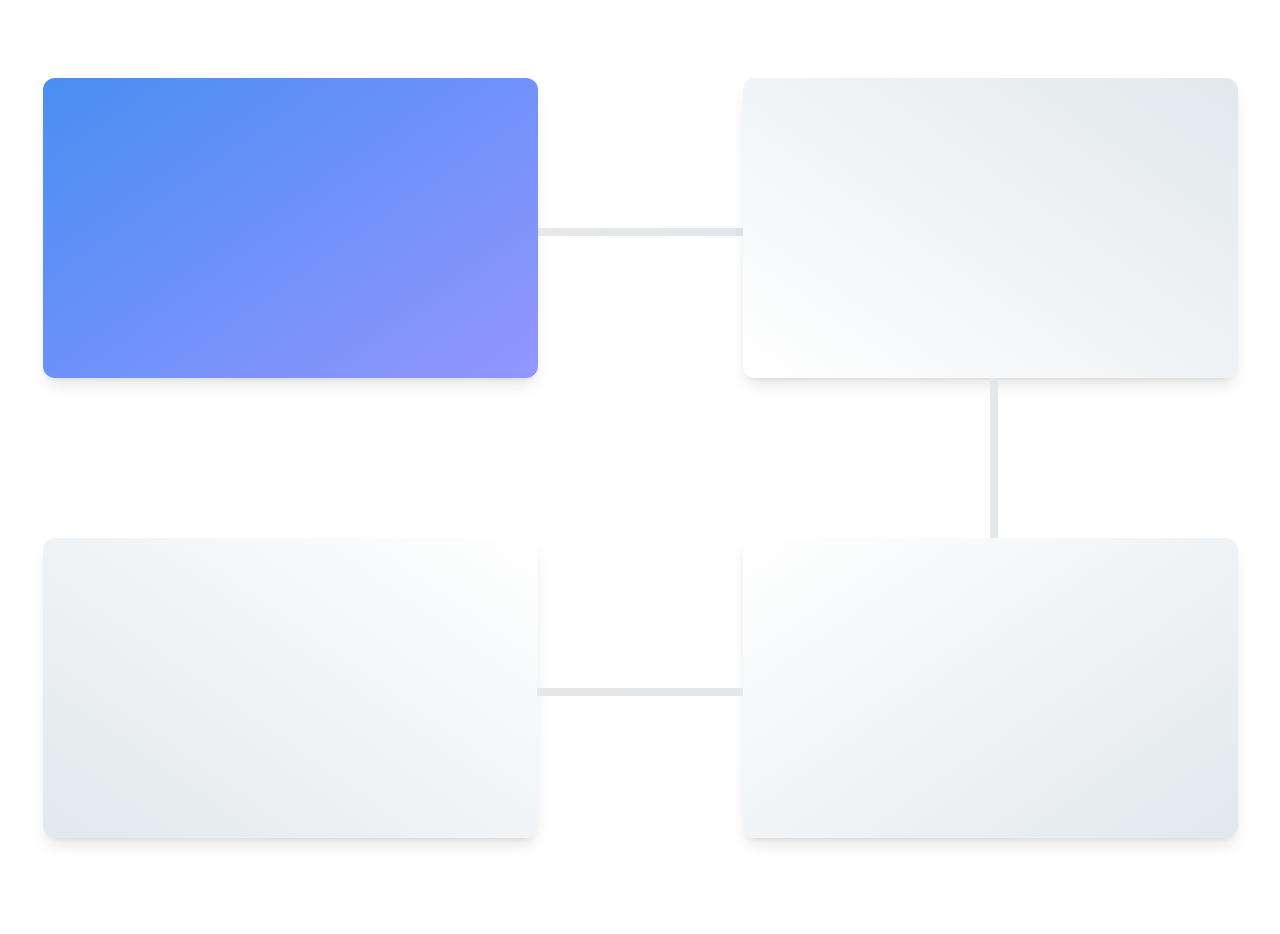
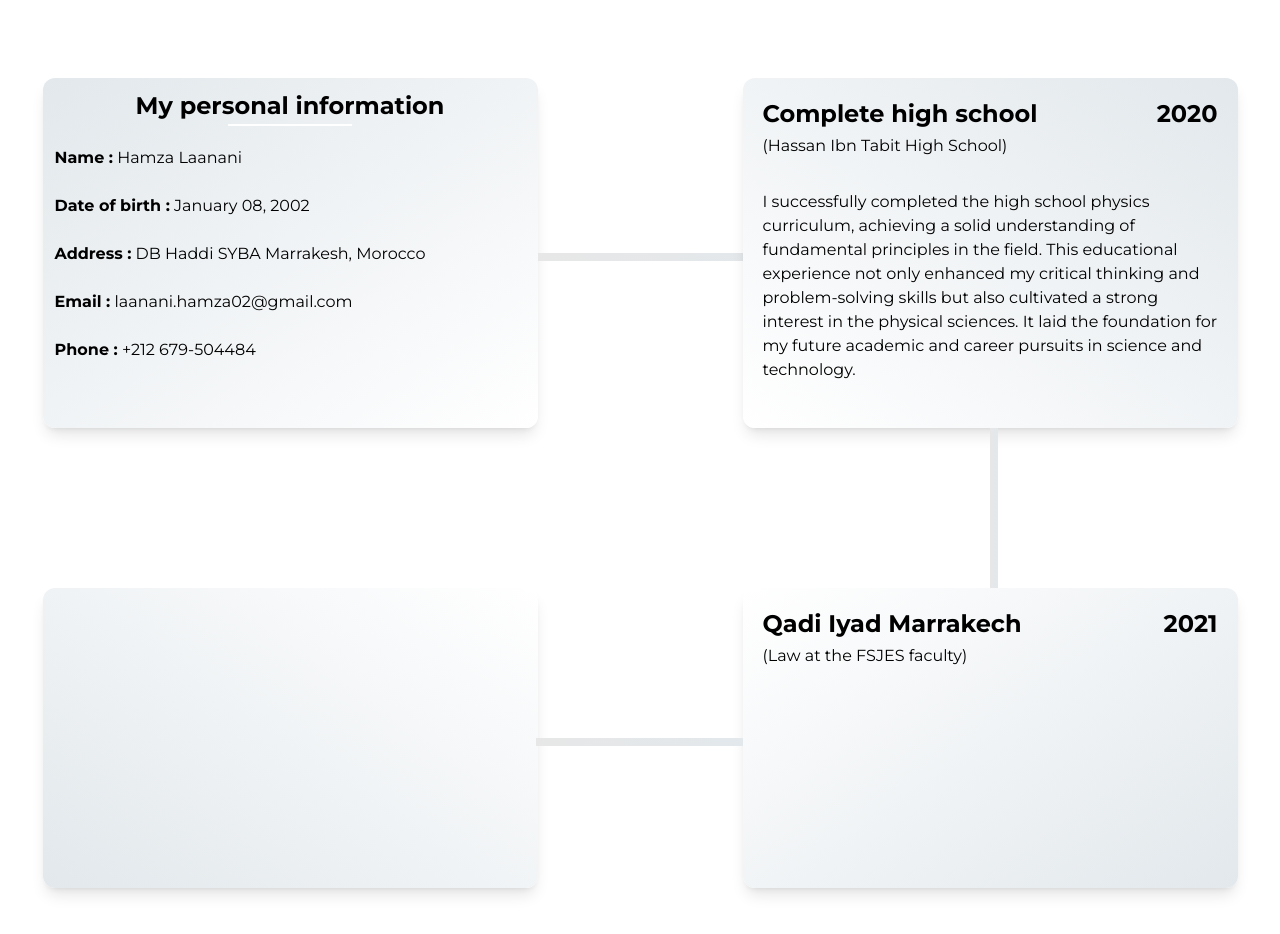
Before and after one commit to laananihamza/Portfilio, a React (Vite) app: page / in a window 1280 px wide. Shown: the part 900-1834 px from the top of the page. Before the commit the page ends 1794 px from the top, so only its background shows below. Built offline with nearby package versions, Linux system fonts and the light colour scheme.

Commit message:
edit about section

```diff
--- a/src/App.jsx
+++ b/src/App.jsx
@@ -33,7 +33,7 @@ function App() {
 
   return (
     <>
-    <div className={`scroll-to-top fixed duration-300  hover:scale-150 cursor-pointer ${toTop ? 'bottom-5 delay-0' :  '-bottom-20 delay-500'}  right-5 border-2 border-blue-500 rounded-full py-1.5 px-3 text-blueHover`} onClick={scrollToTop}><FontAwesomeIcon icon={faArrowUp} className={` duration-500 ${toTop ? 'rotate-0' : 'rotate-180' }`} /></div>
+    <div className={`scroll-to-top fixed duration-300 z-[999] hover:scale-150 cursor-pointer ${toTop ? 'bottom-5 delay-0' :  '-bottom-20 delay-500'}  right-5 border-2 border-blue-500 rounded-full py-1.5 px-3 text-blueHover`} onClick={scrollToTop}><FontAwesomeIcon icon={faArrowUp} className={` duration-500 ${toTop ? 'rotate-0' : 'rotate-180' }`} /></div>
     {/* <div className={`scroll-to-top fixed duration-[1s] hover:scale-150 cursor-pointer ${toTop ? 'bottom-5' :  '-bottom-20 down'}  right-5 border-2 border-blue-500 rounded-full py-1.5 px-3 text-blueHover`} onClick={scrollToTop}><FontAwesomeIcon icon={faArrowUp} /></div> */}
       <Header activeSection={section} />
       <HomeSection />
--- a/src/app.css
+++ b/src/app.css
@@ -85,7 +85,11 @@ div#about {
 
 .empty-box.about-me.a1.stop::before {
     transition-duration: .3s;
-    transition-delay: 3.3s;
+    transition-delay: 1s;
+}
+
+.empty-box.about-me.a1.stop p {
+    transition-delay: 1.2s;
 }
 
 .empty-box.about-me.a2::before {
@@ -95,7 +99,7 @@ div#about {
 
 .empty-box.about-me.a2.stop::before {
     transition-duration: .3s;
-    transition-delay: 2.2s;
+    transition-delay: .7s;
 }
 
 .empty-box.about-me.a3::before {
@@ -105,12 +109,12 @@ div#about {
 
 .empty-box.about-me.a3.stop::before {
     transition-duration: .3s;
-    transition-delay: 1.2s;
+    transition-delay: .5s;
 }
 
 .empty-box.about-me.a4::before {
     transition-duration: .3s;
-    transition-delay: 3.3s;
+    transition-delay: 3.7s;
 }
 
 .empty-box.about-me.a4.stop::before {
@@ -119,7 +123,7 @@ div#about {
 }
 
 
-.empty-box.about-me span::before {
+.empty-box.about-me>span::before {
     content: '';
     position: absolute;
     top: 0;
@@ -128,50 +132,49 @@ div#about {
     width: 0%;
     height: 100%;
     transition-duration: 1s;
-    border-radius: 12px;
     background-image: linear-gradient(145deg, var(--blueHover), var(--lightBlueHover));
 }
 
-.empty-box.about-me.a1 span::before {
+.empty-box.about-me.a1>span::before {
     left: -2px;
 }
 
-.empty-box.about-me.a2 span::before {
+.empty-box.about-me.a2>span::before {
     width: 100%;
     height: 0%;
     top: -2px;
 }
 
 
-.empty-box.about-me.a1.start span::before {
+.empty-box.about-me.a1.start>span::before {
     transition-delay: 0.4s;
 }
 
-.empty-box.about-me.a1.stop span::before {
+.empty-box.about-me.a1.stop>span::before {
+    transition-delay: .8s;
+}
+
+.empty-box.about-me.a2.start>span::before {
+    transition-delay: 1.5s;
+}
+
+.empty-box.about-me.a2.stop>span::before {
+    transition-delay: .5s;
+}
+
+.empty-box.about-me.a3.start>span::before {
+    transition-delay: 2.7s;
+}
+
+.empty-box.about-me.a3.stop>span::before {
+    transition-delay: .3s;
+}
+
+.empty-box.about-me.a4>span::before {
     transition-delay: 3.3s;
 }
 
-.empty-box.about-me.a2.start span::before {
-    transition-delay: 2.5s;
-}
-
-.empty-box.about-me.a2.stop span::before {
-    transition-delay: 2.2s;
-}
-
-.empty-box.about-me.a3.start span::before {
-    transition-delay: 4.7s;
-}
-
-.empty-box.about-me.a3.stop span::before {
-    transition-delay: 1.2s;
-}
-
-.empty-box.about-me.a4 span::before {
-    transition-delay: 3.3s;
-}
-
-.empty-box.about-me.a4.stop span::before {
+.empty-box.about-me.a4.stop>span::before {
     transition-delay: .1s;
 }
 
@@ -180,15 +183,15 @@ div#about {
     background-image: linear-gradient(10deg, var(--lightBlueHover), var(--blueHover));
 }
 
-.empty-box.about-me.a1.start span::before {
+.empty-box.about-me.a1.start>span::before {
     width: 100%;
 }
 
-.empty-box.about-me.a2.start span::before {
+.empty-box.about-me.a2.start>span::before {
     height: 100%;
 }
 
-.empty-box.about-me.a3.start span::before {
+.empty-box.about-me.a3.start>span::before {
     width: 100%;
 }
 
@@ -245,22 +248,48 @@ div#about {
     background-image: linear-gradient(90deg, var(--gr-left-gray), #e7e7e7);
 } */
 
-.empty-box.about-me.a1 span,
-.empty-box.about-me.a2 span {
+.empty-box.about-me.a1>span,
+.empty-box.about-me.a2>span {
     background-image: linear-gradient(90deg, #e7e7e7, var(--gr-left-gray));
 }
 
-.empty-box.about-me.a3 span {
+.empty-box.about-me.a3>span {
     background-image: linear-gradient(-90deg, #e7e7e7, var(--gr-left-gray));
 }
 
 @media (max-width : 768px) {
-    .empty-box.about-me.a1::after {
-        left: 50%;
-        top: 100%;
-        transform: translateX(-50%);
-        height: 80%;
-        width: 10px;
+    .empty-box.about-me.a1>span {
+        left: 50% !important;
+        top: 100% !important;
+        transform: translateX(-50%) !important;
+        height: 80% !important;
+        width: 8px !important;
+    }
+
+    .empty-box.about-me.a1>span::before {
+        height: 0% !important;
+        width: 8px !important;
+    }
+
+    .empty-box.about-me.a1.start>span::before {
+        height: 100% !important;
+    }
+
+    .empty-box.about-me.a3>span {
+        left: 50% !important;
+        top: -30% !important;
+        transform: translateX(-50%) rotate(180deg) !important;
+        height: 80% !important;
+        width: 8px !important;
+    }
+
+    .empty-box.about-me.a3>span::before {
+        height: 0% !important;
+        width: 10px !important;
+    }
+
+    .empty-box.about-me.a3.start>span::before {
+        height: 100% !important;
     }
 }
 
--- a/src/components/aboutSection.jsx
+++ b/src/components/aboutSection.jsx
@@ -16,15 +16,32 @@ function AboutSection() {
                 <p className="text-4xl w-full md:text-6xl -z-10 font-medium uppercase absolute top-4 left-1/2 -translate-x-1/2 text-gray-200">About Me</p>
             </div>
             <div className="content mt-28 grid grid-cols-1 justify-items-center gap-y-32 md:grid-cols-2 md:gap-28 lg:gap-32 xl:gap-40 2xl:gap-52">
-                <div className={`empty-box ${isAbout ? "start" : "stop"} about-me duration-200 a1 relative z-[3] w-11/12  shadow-lg rounded-xl min-h-[300px]`}>
+                <div className={`empty-box ${isAbout ? "start" : "stop"} about-me duration-200 a1 relative z-[3] w-11/12  shadow-lg rounded-xl min-h-[350px]`}>
                     <span className={`absolute -z-[6] inline-block w-8/12 h-2 top-1/2 left-full`}></span>
+                    <p className={`title relative delay-100 duration-200 text-2xl text-center font-bold before:absolute before:bottom-2 before:left-1/2 before:-translate-x-1/2 before:bg-white  before:duration-200 before:w-3/12 before:h-0.5 p-3 ${isAbout ? "text-white" : "text-black"}`}>My personal information</p>
+                    <p className={`title duration-200 delay-100 p-3 ${isAbout ? "text-white" : "text-black"}`}><span className="font-bold">Name :</span> Hamza Laanani</p>
+                    <p className={`title duration-200 delay-100 p-3 ${isAbout ? "text-white" : "text-black"}`}><span className="font-bold">Date of birth :</span> January 08, 2002</p>
+                    <p className={`title duration-200 delay-100 p-3 ${isAbout ? "text-white" : "text-black"}`}><span className="font-bold">Address :</span> DB Haddi SYBA Marrakesh, Morocco</p>
+                    <p className={`title duration-200 delay-100 p-3 ${isAbout ? "text-white" : "text-black"}`}><span className="font-bold">Email :</span> <a href="mailto:laanani.hamza02@gmail.com">laanani.hamza02@gmail.com</a></p>
+                    <p className={`title duration-200 delay-100 p-3 ${isAbout ? "text-white" : "text-black"}`}><span className="font-bold">Phone :</span> <a href="tel:+212679504484">+212 679-504484</a></p>
                 </div>
                 <div className={`empty-box ${isAbout ? "start" : "stop"} about-me duration-300 delay-1000 a2 relative z-[3] w-11/12  shadow-lg rounded-xl min-h-[300px]`}>
+                <p className={`title relative duration-200 delay-1000 text-2xl font-bold px-5 pt-5 pb-1 ${isAbout ? "text-white" : "text-black"} flex justify-between`}> <span>Complete high school</span> <span>2020</span> </p>
+                <p className={`title relative duration-200 delay-1000 text-base px-5 pb-8 ${isAbout ? "text-white" : "text-black"}`}>(Hassan Ibn Tabit High School)</p>
+                <p className={`title relative duration-200 delay-1000 px-5 ${isAbout ? "text-white" : "text-black"}`}>
+                    I successfully completed the high school physics curriculum, achieving a solid understanding of fundamental principles in the field. This educational experience not only enhanced my critical thinking and problem-solving skills but also cultivated a strong interest in the physical sciences. It laid the foundation
+                    for my future academic and career pursuits in science and technology.
+                </p>
                     <span className={`absolute -z-[6] inline-block w-2 h-4/6 left-1/2 top-full`}></span>
                 </div>
-                <div className={`empty-box ${isAbout ? "start" : "stop"} about-me duration-300 delay-[1.1s] a4 relative z-[3] w-11/12  shadow-lg rounded-xl min-h-[300px]`}></div>
-                <div className={`empty-box ${isAbout ? "start" : "stop"} about-me duration-300 delay-[2.1s] a3 relative z-[3] w-11/12  shadow-lg rounded-xl min-h-[300px]`}>
-                    <span className={`absolute -z-[6] inline-block w-5/12 h-2 top-1/2 left-0 rotate-180 -translate-x-full`}></span>
+                <div className={`empty-box ${isAbout ? "start" : "stop"} about-me duration-300 delay-[1.1s] ${screen.width < 800 ? "a3" : "a4"} relative z-[3] w-11/12  shadow-lg rounded-xl min-h-[300px]`}></div>
+                <div className={`empty-box ${isAbout ? "start" : "stop"} about-me duration-300 delay-[2.1s] ${screen.width < 800 ? "a4" : "a3"} relative z-[3] w-11/12  shadow-lg rounded-xl min-h-[300px]`}>
+                    <span className={`absolute -z-[6] inline-block w-[41.8%] h-2 top-1/2 left-0 rotate-180 -translate-x-full`}></span>
+                <p className={`title relative duration-200 delay-1000 text-2xl font-bold px-5 pt-5 pb-1 ${isAbout ? "text-white" : "text-black"} flex justify-between`}> <span>Qadi Iyad Marrakech</span> <span>2021</span> </p>
+                <p className={`title relative duration-200 delay-1000 text-base px-5 pb-8 ${isAbout ? "text-white" : "text-black"}`}>(Law at the FSJES faculty)</p>
+                <p className={`title relative duration-200 delay-1000 px-5 ${isAbout ? "text-white" : "text-black"}`}>
+
+                </p>
                 </div>
             </div>
         </div>
--- a/src/components/homeSection.jsx
+++ b/src/components/homeSection.jsx
@@ -7,7 +7,7 @@ function HomeSection() {
             <div className="w-full flex flex-col md:flex-row items-center gap-5">
             <div className="leftside w-full sm:w-9/12 md:w-1/2 text-center md:text-left ">
                 <p className="welcome-text uppercase font-medium">Welcome to my portfolio</p>
-                <div className="name-text text-[1.7rem] sm:text-4xl md:text-[1.6rem] lg:text-[2.3rem] xl:text-5xl 2xl:text-6xl font-semibold my-1 !leading-[1.3]">Hi, I am <span className=" text-blueHover">Hamza Laanani</span> a <Typewriter
+                <div className="name-text text-[1.7rem] min-h-[70px] sm:text-4xl md:text-[1.6rem] lg:text-[2.3rem] xl:text-5xl 2xl:text-6xl font-semibold my-1 !leading-[1.3]">Hi, I am <span className=" text-blueHover">Hamza Laanani</span> a <Typewriter
 
                     onInit={(typewriter) => {
                         typewriter
```
